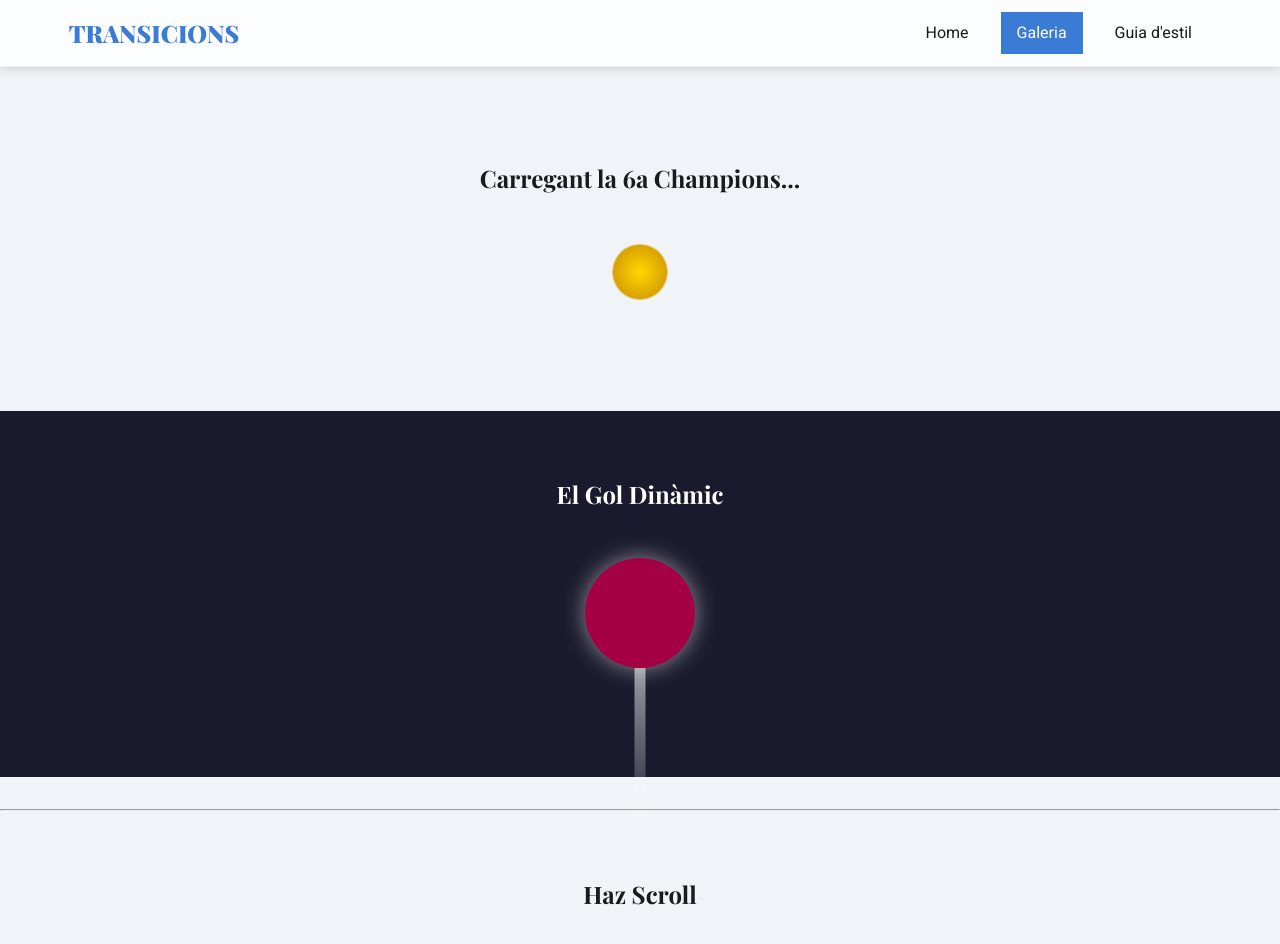
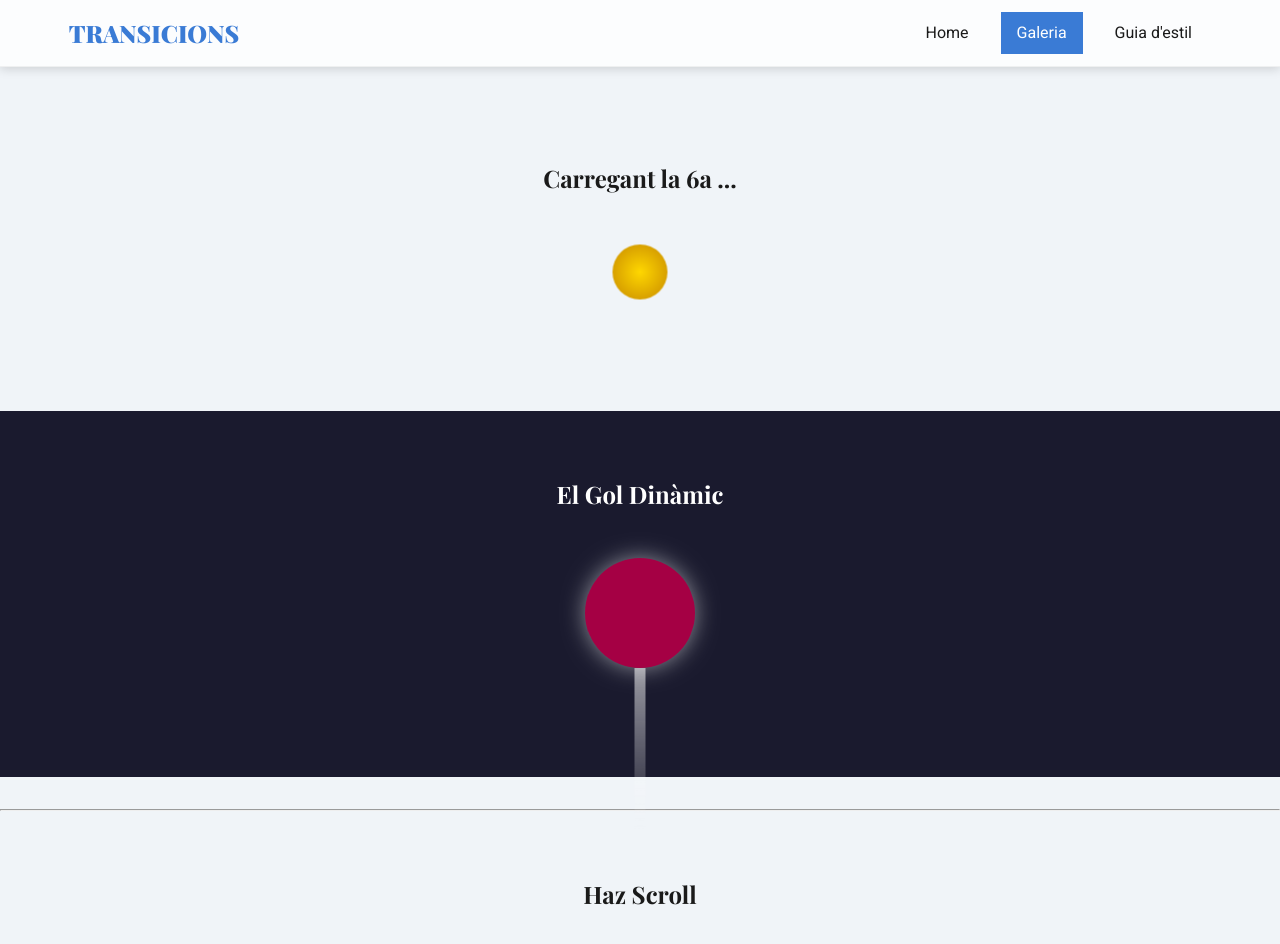
Before and after one commit to aitormera/DAM1M04-Exercici005, a plain HTML site: page galeria.html in a window 1280 px wide. Shown: the top 944 px of the page. Drawn offline with nearby package versions, Linux system fonts and the light colour scheme; a web font is replaced by a local one.

Commit message:
Update galeria.html

```diff
--- a/galeria.html
+++ b/galeria.html
@@ -27,7 +27,7 @@
 
     <main class="galeria-main">
         <section class="seccio-loader">
-            <h2>Carregant la 6a Champions...</h2>
+            <h2>Carregant la 6a ...</h2>
             <div class="loader-container">
                 <div class="loader-pilota"></div>
             </div>
```
